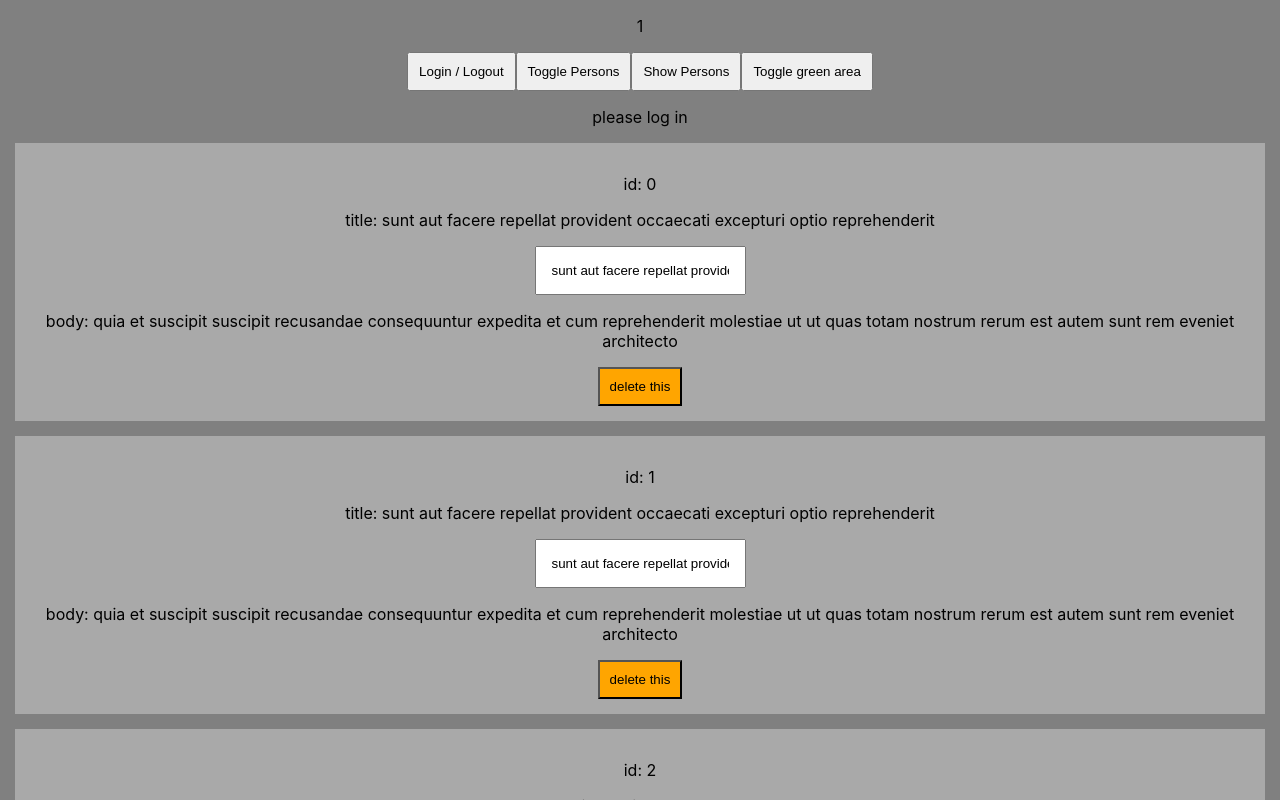
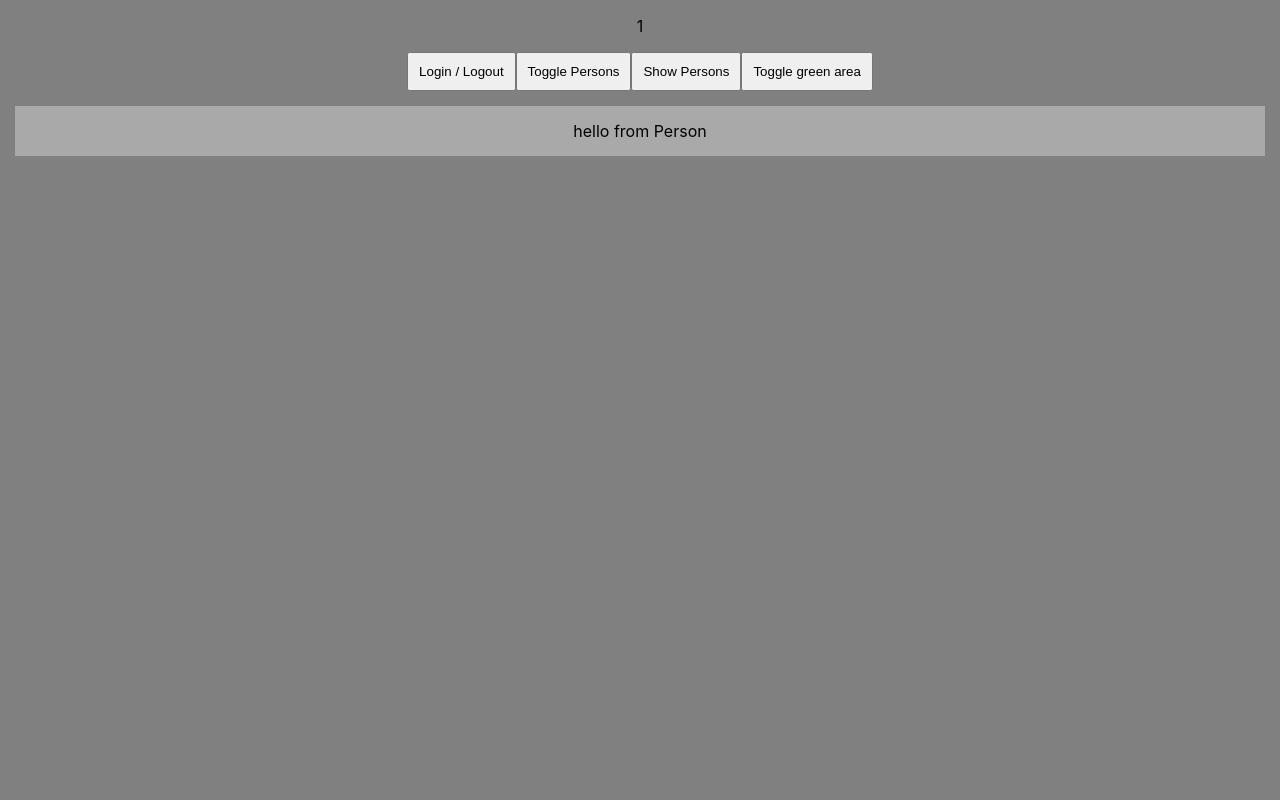
Before and after one commit to sweeptic/react_sandbox, a React (Create React App) app: page / in a window 1280 px wide. Both pictures are taken after a click on the button "Toggle Persons". Shown: the top 800 px of the page. Built offline with nearby package versions, Linux system fonts and the light colour scheme.

Commit message:
render prop person with person component

```diff
--- a/src/App.js
+++ b/src/App.js
@@ -2,6 +2,8 @@ import Persons from './Persons';
 import React, { PureComponent } from 'react'
 import data from '../src/data/data.json'
 import MouseTracker from './MouseTracker';
+import Person from './Person';
+
 
 export const AuthContext = React.createContext(false);
 
@@ -65,34 +67,39 @@ class App extends PureComponent {
   }
 
   areaClickHandler = () => {
-
     this.setState((prevState, props) => ({
       greenArea: !prevState.greenArea
     }))
   }
 
+  renderPerson = () => <Person />
+
   render() {
-    let persons = this.state.showPerson ? (
-      <Persons
-        data={this.state.data}
-        onChangeHandler={this.personTitleChangeHandler}
-        deleteHandler={this.deleteHandler}
-      />) : null;
+    // let persons = this.state.showPerson ? (
+    //   <Persons
+    //   // data={this.state.data}
+    //   // onChangeHandler={this.personTitleChangeHandler}
+    //   // deleteHandler={this.deleteHandler}
+    //   />
+    // ) : null;
 
     let greenArea = this.state.greenArea ? <MouseTracker /> : null;
-
+    let personArea = this.state.showPerson ? <Persons render={this.renderPerson} /> : null;
 
     return (
       <div>
-        {greenArea}
         <p>{this.state.clickCounter}</p>
         <button onClick={this.loginHandler}>Login / Logout</button>
         <button onClick={this.personToggleHandler}>Toggle Persons</button>
         <button onClick={this.personClickHandler}>Show Persons</button>
         <button onClick={this.areaClickHandler}>Toggle green area</button>
-        <AuthContext.Provider value={this.state.authenticated}>
+        {greenArea}
+        {/* <AuthContext.Provider value={this.state.authenticated}>
           {persons}
-        </AuthContext.Provider>
+        </AuthContext.Provider> */}
+        {/* <Persons render={this.renderPersons} /> */}
+        {personArea}
+
       </div>
     )
   }
--- a/src/Person.js
+++ b/src/Person.js
@@ -3,7 +3,7 @@ import React from 'react'
 const Person = (props) => {
    return (
       <div style={{ padding: '15px', margin: '15px', backgroundColor: 'darkgrey' }}>
-         <p>id: {props.id}</p>
+         {/* <p>id: {props.id}</p>
          <p>title: {props.title}</p>
          <input
             onChange={props.onChangeHandler}
@@ -13,7 +13,8 @@ const Person = (props) => {
          <p>body: {props.body}</p>
          <button
             onClick={props.deleteHandler}
-            style={{ backgroundColor: 'orange' }}>delete this</button>
+            style={{ backgroundColor: 'orange' }}>delete this</button> */}
+            hello from Person
       </div>
    )
 }
--- a/src/Persons.js
+++ b/src/Persons.js
@@ -6,25 +6,32 @@ const Persons = (props) => {
    let person = null;
 
    if (props.data !== null) {
-      person = props.data.map((item, index) => {
-         return (
-            <Person
-               id={item.id}
-               title={item.title}
-               body={item.body}
-               key={item.id}
-               onChangeHandler={(event) => props.onChangeHandler(event, item.id)}
-               deleteHandler={() => props.deleteHandler(index)} />
-         )
-      })
+      person =
+         //  props.data.map((item, index) => {
+         // return (
+
+         <Person
+
+         // id={item.id}
+         // title={item.title}
+         // body={item.body}
+         // key={item.id}
+         // onChangeHandler={(event) => props.onChangeHandler(event, item.id)}
+         // deleteHandler={() => props.deleteHandler(index)}
+
+         />
+
+      // )
+      // })
    }
 
    return (
       <div>
-         <AuthContext.Consumer>
+         {/* <AuthContext.Consumer>
             {auth => auth ? <p style={{ backgroundColor: 'lightblue' }}>authenticated!</p> : <p>please log in</p>}
-         </AuthContext.Consumer>
-         {person}
+         </AuthContext.Consumer> */}
+         {/* {person} */}
+         {props.render()}
       </div>
    )
 }
```
